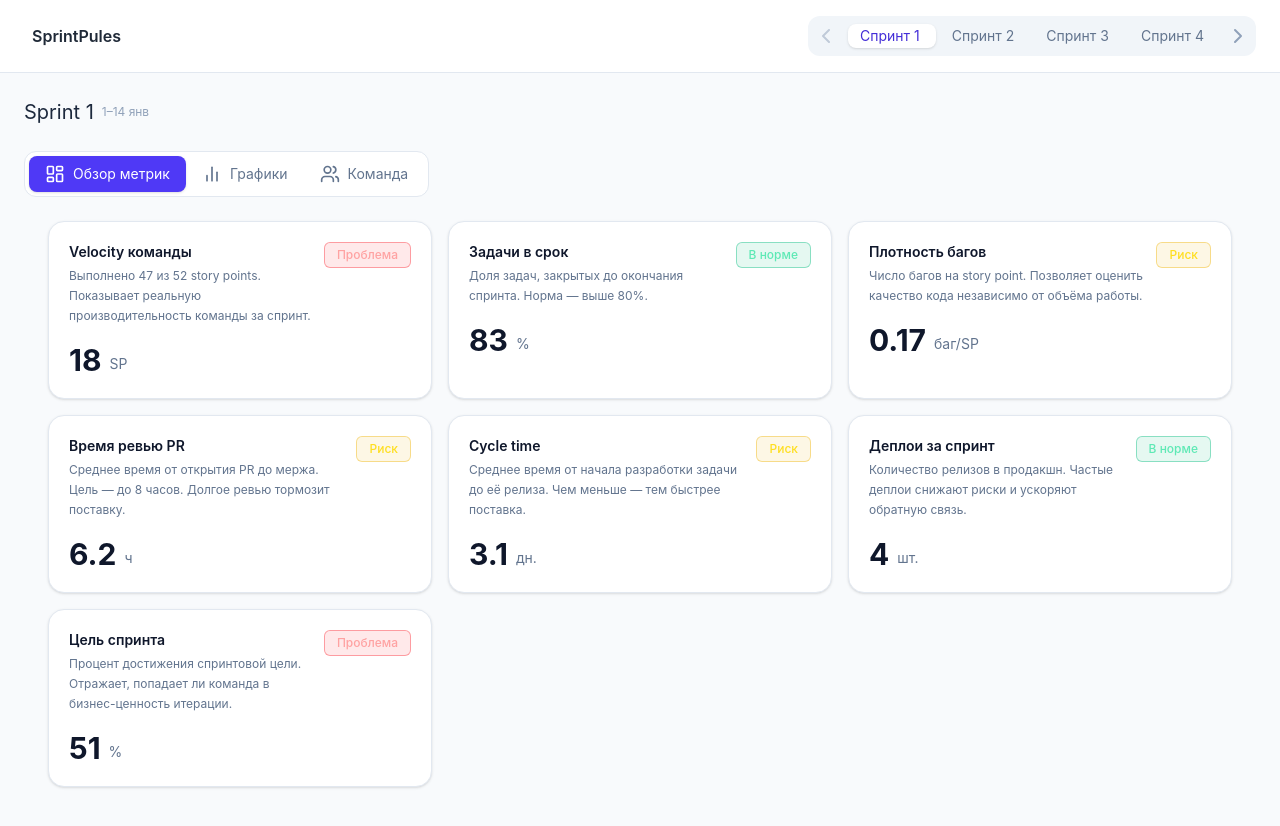
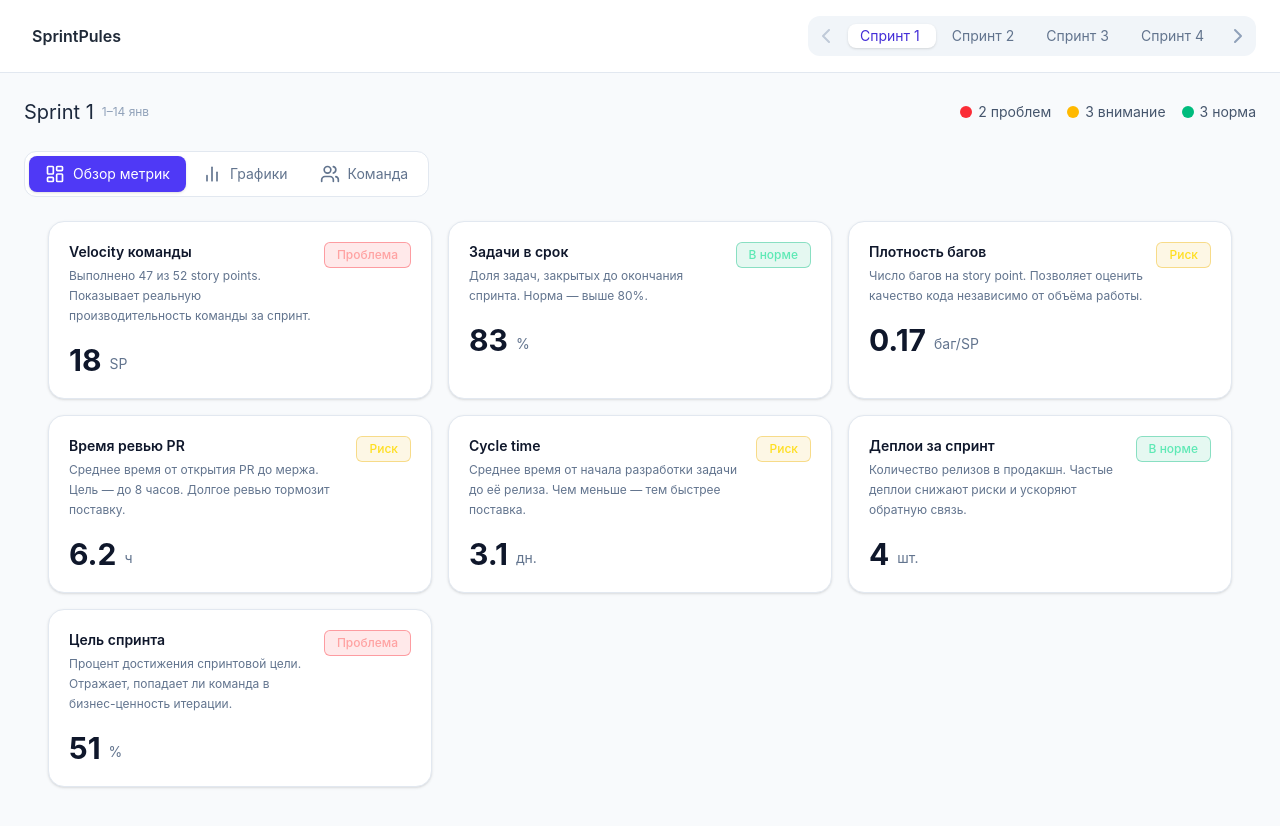
Before and after one commit to lyoha61/sprint-pulse, a Vue app: page / in a window 1280 px wide. Shown: the top 826 px of the page. Built offline with nearby package versions, Linux system fonts and the light colour scheme.

Commit message:
feat(dashboard): add metric counter component and integrate with mock data

```diff
--- /dev/null
+++ b/src/components/MetricCounter.vue
@@ -0,0 +1,37 @@
+<script setup>
+import { defineProps } from 'vue';
+
+const props = defineProps({
+	problems: {
+		type: Number,
+		default: 0,
+	},
+	attention: {
+		type: Number,
+		default: 0,
+	},
+	norm: {
+		type: Number,
+		default: 0,
+	}
+})
+</script>
+
+<template>
+	<div class="flex items-center gap-4">
+		<div class="flex items-center gap-1.5 text-sm">
+			<span class="w-3 h-3 rounded-full bg-red-500 inline-block"></span>
+			<span class="text-slate-600">{{ problems }} проблем</span>
+		</div>
+
+		<div class="flex items-center gap-1.5 text-sm">
+			<span class="w-3 h-3 rounded-full bg-amber-400 inline-block"></span>
+			<span class="text-slate-600">{{ attention }} внимание</span>
+		</div>
+
+		<div class="flex items-center gap-1.5 text-sm">
+			<span class="w-3 h-3 rounded-full bg-emerald-500 inline-block"></span>
+			<span class="text-slate-600">{{ norm }} норма</span>
+		</div>
+	</div>
+</template>
--- a/src/components/SprintDisplay.vue
+++ b/src/components/SprintDisplay.vue
@@ -18,8 +18,6 @@ const sprintDate = computed(() => {
 </script>
 
 <template>
-
-<div class="mb-6">
 <div class="flex items-center gap-2">
 	<h2 class="text-slate-800 text-xl leading-normal">
 		{{ sprint.name }}
@@ -28,5 +26,4 @@ const sprintDate = computed(() => {
 		{{ sprintDate }}
 	</span>
 </div>
-</div>
 </template>
--- a/src/mocks/metrics.js
+++ b/src/mocks/metrics.js
@@ -172,6 +172,52 @@ export function getMetricStatus(value, metricId) {
   }
 }
 
+
+export function getMetricsSummary(sprintId, teamId) {
+  const metricValuesData = getMetricValues(sprintId, teamId);
+  if (!metricValuesData) return { problems: 0, attentions: 0, risks: 0, total: 0 };
+
+  let problems = 0;
+  let attentions = 0;
+  let risks = 0;
+
+  Object.entries(metricValuesData.metrics).forEach(([key, value]) => {
+    const metricIdMap = {
+      velocity: 1,
+      tasksOnTime: 2,
+      bugDensity: 3,
+      prReviewTime: 4,
+      cycleTime: 5,
+      deployments: 6,
+      sprintGoalAchievement: 7
+    };
+
+    const metricId = metricIdMap[key];
+    if (metricId) {
+      const status = getMetricStatus(value, metricId);
+      switch (status) {
+        case "critical":
+          problems++;
+          break;
+        case "warning":
+          attentions++;
+          break;
+        default:
+          break;
+      }
+    }
+  });
+
+  risks = attentions;
+
+  return {
+    problems,
+    attentions,
+    risks,
+    total: problems + attentions + risks
+  };
+}
+
 export function getTrend(current, previous, isLowerBetter = false) {
   if (previous === undefined || previous === null) return "stable";
   if (current > previous) return isLowerBetter ? "down" : "up";
--- a/src/pages/DashboardPage.vue
+++ b/src/pages/DashboardPage.vue
@@ -1,8 +1,10 @@
 <script setup>
 import DashboardTabs from '../components/DashboardTabs.vue';
 import Header from '../components/Header.vue';
+import MetricCounter from '../components/MetricCounter.vue';
 import SprintDisplay from '../components/SprintDisplay.vue';
 import StatusBadge from '../components/StatusBadge.vue';
+import { getMetricsSummary } from '../mocks/metrics';
 import { getSprintById } from '../mocks/sprints';
 
 import { getDashboardMetrics } from '../utils/getDashboardMetrics';
@@ -10,14 +12,22 @@ import { getBadgeByMetricStatus } from '../utils/metricStatusBadge';
 
 const dashboardMetrics = getDashboardMetrics(5,1);
 const activeSprint = getSprintById(1);
+const metricsSummary = getMetricsSummary(5,1);
 </script>
 
 <template>
 <Header />
 <div class="px-6 py-6">
-	<SprintDisplay
-	:sprint="activeSprint"
-	/>
+	<div class="flex justify-between mb-6">
+		<SprintDisplay
+		:sprint="activeSprint"
+		/>
+		<MetricCounter
+			:problems="metricsSummary.problems"
+			:attention="metricsSummary.attentions"
+			:norm="metricsSummary.total - metricsSummary.problems - metricsSummary.attentions"
+		/>
+	</div>
 	<DashboardTabs/>
 	<main class="p-6">
 		<div class="grid gap-4 md:grid-cols-2 xl:grid-cols-3">
```
Lines whose indentation alone changed are shown as unchanged.
